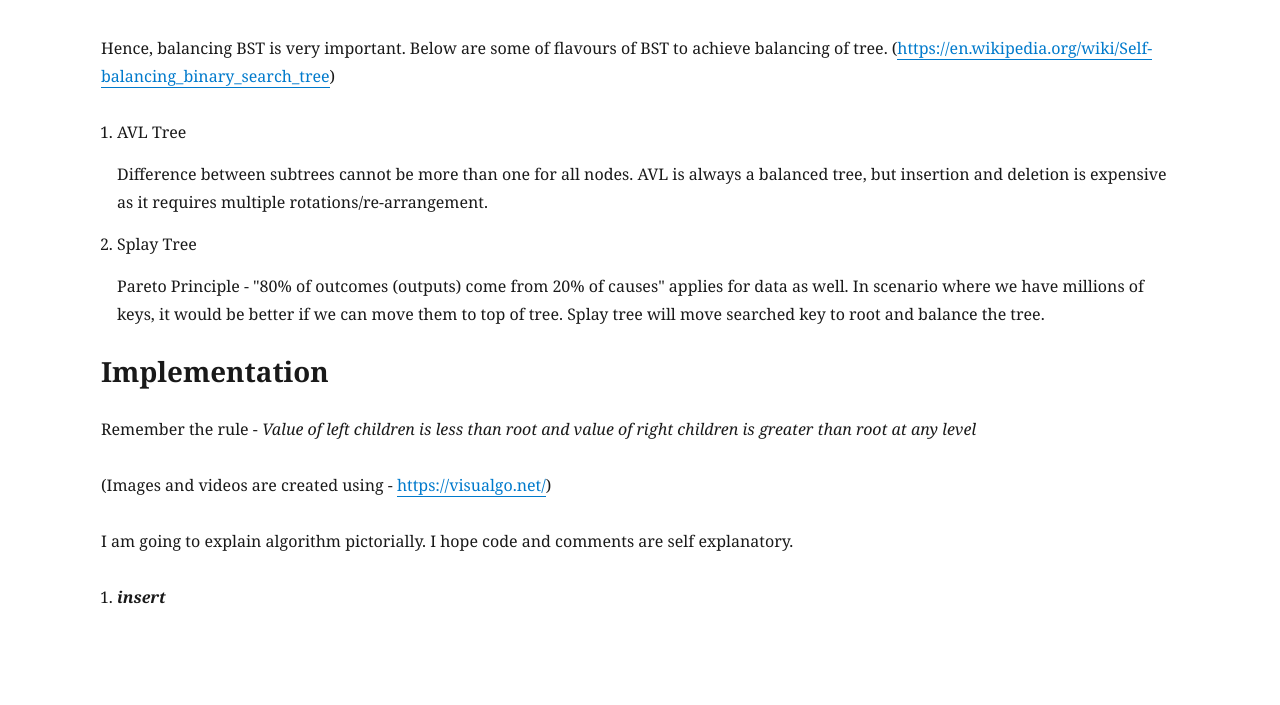
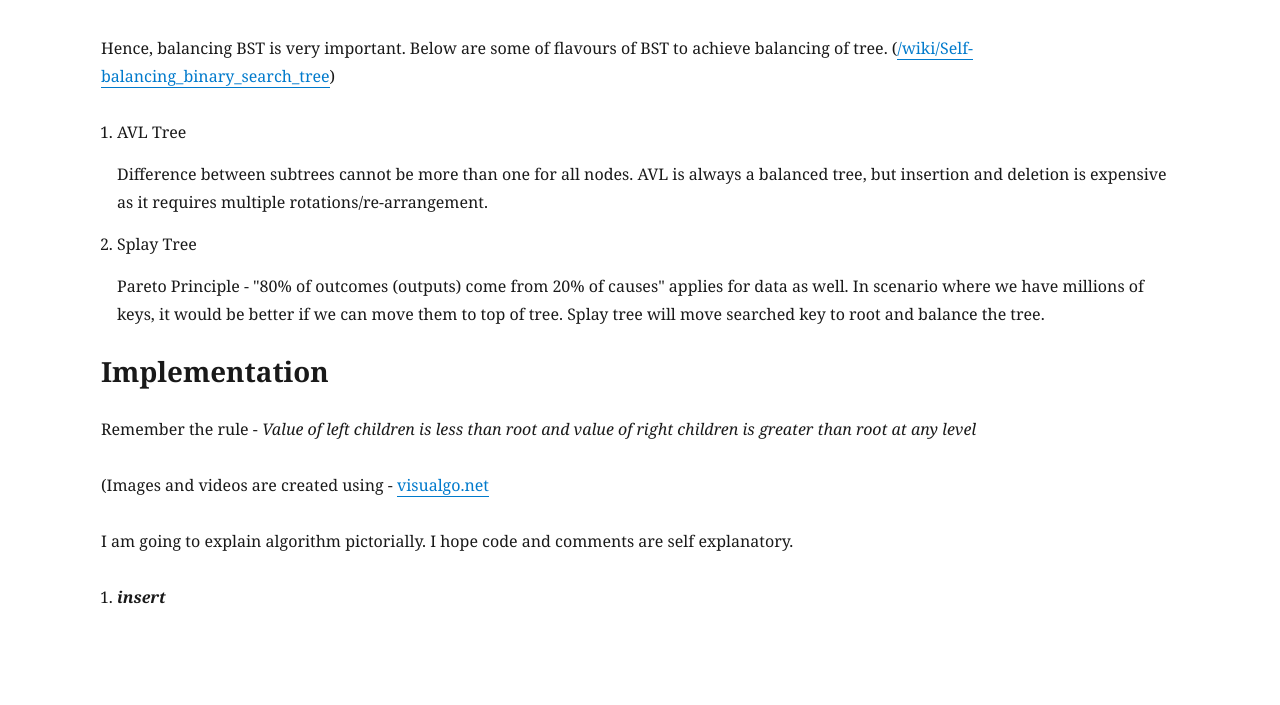
Before and after one commit to swapnil00patil/aroundcode, a Gatsby site: page /implement-binary-search-tree-in-javascript/ in a window 1280 px wide. Shown: the part 2055-2760 px from the top of the page. Built offline with nearby package versions, Linux system fonts and the light colour scheme; Gatsby itself is replaced by a stand-in of ours; some packages are replaced by stand-ins of ours.

Commit message:
fix: links in article

```diff
--- a/content/blog/implement-binary-search-tree-in-javascript/index.md
+++ b/content/blog/implement-binary-search-tree-in-javascript/index.md
@@ -39,7 +39,7 @@ Insertion, Deletion, Search, Sort; these operations takes O(h) where h is height
 
 ![Unbalanced Binary Search Tree](./unbalanced.png)
 
-Hence, balancing BST is very important. Below are some of flavours of BST to achieve balancing of tree. ([https://en.wikipedia.org/wiki/Self-balancing_binary_search_tree](https://en.wikipedia.org/wiki/Self-balancing_binary_search_tree))
+Hence, balancing BST is very important. Below are some of flavours of BST to achieve balancing of tree. (<a href="https://en.wikipedia.org/wiki/Self-balancing_binary_search_tree" target="_blank">/wiki/Self-balancing_binary_search_tree</a>)
 
 1. AVL Tree
 
@@ -53,7 +53,7 @@ Hence, balancing BST is very important. Below are some of flavours of BST to ach
 
 Remember the rule - *Value of left children is less than root and value of right children is greater than root at any level*
 
-(Images and videos are created using - [https://visualgo.net/](https://visualgo.net/))
+(Images and videos are created using - <a href="https://visualgo.net/" target="_blank">visualgo.net</a>
 
 I am going to explain algorithm pictorially. I hope code and comments are self explanatory.
 
@@ -87,4 +87,5 @@ I am going to explain algorithm pictorially. I hope code and comments are self e
 
     ![Tree Traversal](./traversal.png)
 
+## Full Code <a href="https://github.com/swapnil00patil/js-algo/blob/master/binary-search-tree/bst.js" target="_blank">Github</a> or Try Below
 <iframe frameborder="0" width="100%" height="800px" src="https://replit.com/@swapnil00patil/BinarySearchTree?lite=true"></iframe>
```
